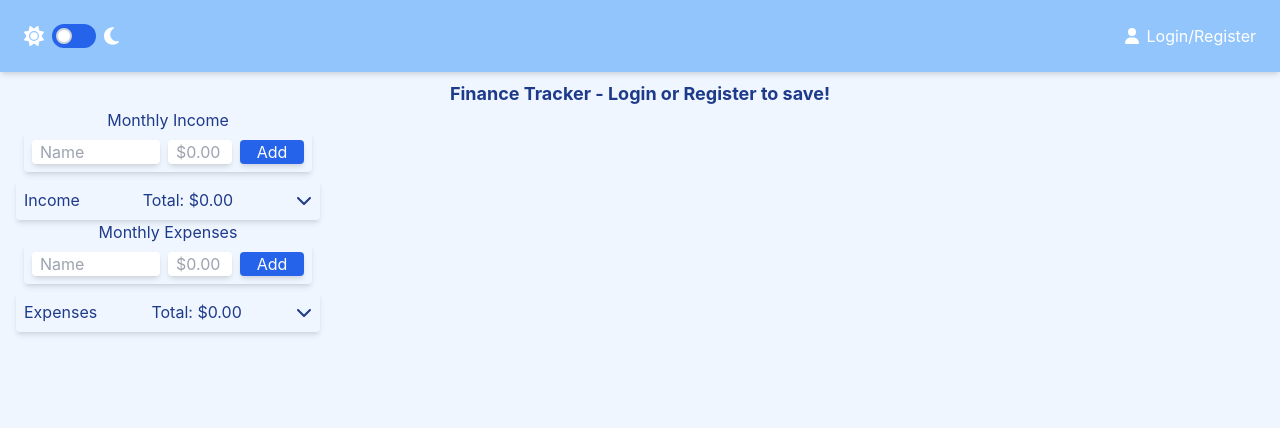
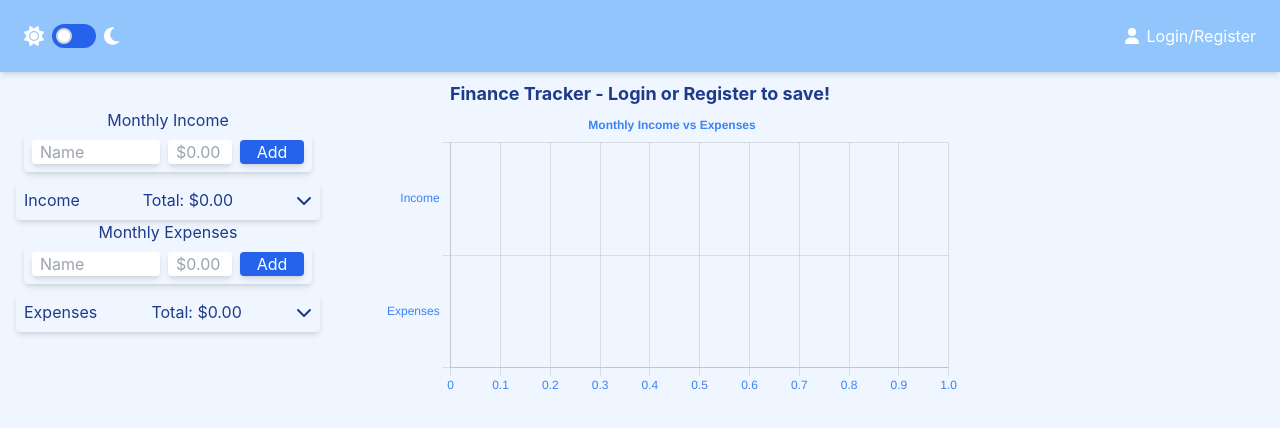
Before and after one commit to neilmccaffrey/finance-tracker, a React (Create React App) app: page / in a window 1280 px wide. Shown: the top 428 px of the page. Built offline with nearby package versions, Linux system fonts and the light colour scheme; the HTML template or start-up script is replaced by a standard one.

Commit message:
Added BarChart with styles

```diff
--- a/package.json
+++ b/package.json
@@ -6,9 +6,11 @@
     "@fortawesome/fontawesome-svg-core": "^6.7.2",
     "@fortawesome/free-solid-svg-icons": "^6.7.2",
     "@fortawesome/react-fontawesome": "^0.2.2",
+    "chart.js": "^4.4.7",
     "cra-template": "1.2.0",
     "jwt-decode": "^4.0.0",
     "react": "^18.3.1",
+    "react-chartjs-2": "^5.3.0",
     "react-dom": "^18.3.1",
     "react-router-dom": "^7.1.5",
     "react-scripts": "5.0.1",
--- /dev/null
+++ b/src/components/BarChart.jsx
@@ -0,0 +1,74 @@
+import {
+  Chart as ChartJS,
+  CategoryScale,
+  LinearScale,
+  BarElement,
+  Title,
+  Tooltip,
+  Legend,
+} from 'chart.js';
+import { Bar } from 'react-chartjs-2';
+
+// Register Chart.js components
+ChartJS.register(
+  CategoryScale,
+  LinearScale,
+  BarElement,
+  Title,
+  Tooltip,
+  Legend
+);
+
+const BarChart = ({ income, expenses }) => {
+  const totalIncome = income
+    .reduce((acc, curr) => acc + parseFloat(curr.amount), 0)
+    .toFixed(2);
+  const totalExpenses = expenses
+    .reduce((acc, curr) => acc + parseFloat(curr.amount), 0)
+    .toFixed(2);
+
+  const data = {
+    labels: ['Income', 'Expenses'],
+    datasets: [
+      {
+        label: 'Amount',
+        data: [totalIncome, totalExpenses],
+        backgroundColor: ['rgba(75, 192, 192, 0.2)', 'rgba(255, 99, 132, 0.2)'], // Green for income, red for expenses
+        borderColor: ['rgba(75, 192, 192, 1)', 'rgba(255, 99, 132, 1)'], // Green for income, red for expenses
+        borderWidth: 1,
+      },
+    ],
+  };
+
+  const options = {
+    indexAxis: 'y', // Make bar chart horizontal
+    responsive: true,
+    plugins: {
+      legend: {
+        display: false, // Hide the legend
+      },
+      title: {
+        display: true,
+        text: 'Monthly Income vs Expenses', // Chart title
+        color: 'rgb(59, 130, 246)',
+      },
+    },
+    scales: {
+      x: {
+        beginAtZero: true, // Start the x-axis at 0
+        ticks: {
+          color: 'rgb(59, 130, 246)',
+        },
+      },
+      y: {
+        ticks: {
+          color: 'rgb(59, 130, 246)',
+        },
+      },
+    },
+  };
+
+  return <Bar data={data} options={options} />;
+};
+
+export default BarChart;
--- a/src/pages/Home.jsx
+++ b/src/pages/Home.jsx
@@ -12,6 +12,7 @@
 import { jwtDecode } from 'jwt-decode';
 import TransactionList from '../components/TransactionList';
 import { AppContext } from '../context/AppContext';
+import BarChart from '../components/BarChart';
 
 const Home = () => {
   const [expenseName, setExpenseName] = useState('');
@@ -125,6 +126,8 @@
         ) : (
           <span className="text-lg font-bold">Finance Tracker</span>
         )}
+        <div className="flex w-full">
+          <div className="flex flex-col items-center self-start">
             <div className="flex flex-col items-center self-start">
               <span>Monthly Income</span>
               <IncomeExpenseInput
@@ -155,6 +158,11 @@
                 onDelete={handleOnDelete}
               />
             </div>
+          </div>
+          <div className="w-full h-72 ml-16">
+            <BarChart income={income} expenses={expenses} />
+          </div>
+        </div>
       </main>
     </>
   );
```
Also changed, not shown: 1 other file (tests, documents, lock files or other folders). Lines whose indentation alone changed are shown as unchanged.
